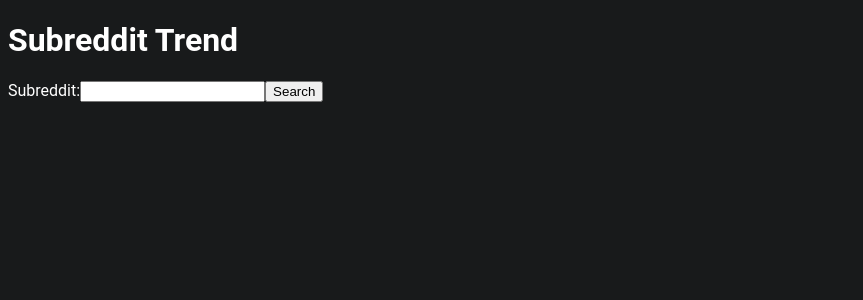
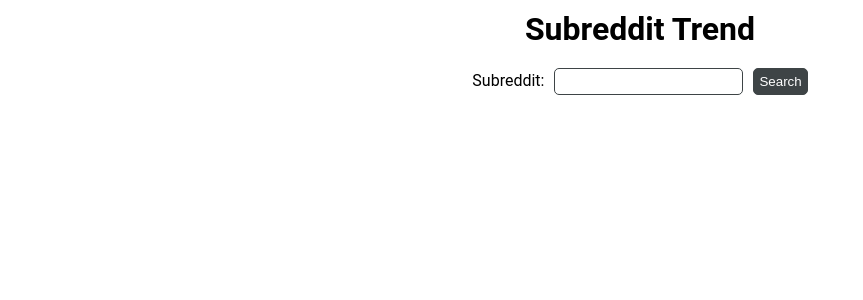
Before and after one commit to sametkayik/subreddit-trend, a React (Vite) app: page / in a window 1280 px wide. Shown: the top 300 px of the page, without its empty margins (0-863 px from the left). Built offline with nearby package versions, Linux system fonts and the light colour scheme.

Commit message:
Change style for main page

```diff
--- a/src/App.css
+++ b/src/App.css
@@ -1,27 +1,81 @@
 body {
   font-family: "Roboto", sans-serif;
-  background-color: #181a1b;
-  color: #fff;
+  background-color: #fff;
+  color: #000;
+}
+
+form {
+  margin: 10px;
+  text-align: center;
+}
+
+h1 {
+  text-align: center;
+  margin: 10px;
+}
+
+.container {
+  display: flex;
+  flex-direction: column;
+  flex-wrap: wrap;
+  width: 100%;
+  /* justify-content: center;
+  align-items: center; */
 }
 
 .post {
   margin: 10px;
-  padding: 10px;
-  border: 1px solid #3e4446;
-  border-radius: 5px;
-  width: 300px;
+  /* border: 1px solid #3e4446;
+  border-radius: 5px; */
+
   /* white-space: nowrap;
   overflow: hidden;
   text-overflow: ellipsis; */
+  display: flex;
+  flex-direction: column;
+  flex-wrap: wrap;
 }
 
 .post-link {
   text-decoration: none;
-  color: #3d9eff;
+  color: #000;
+  margin: 0px;
+  font-weight: bold;
 }
 
-.container {
+.post-details {
   display: flex;
   flex-direction: row;
-  flex-wrap: wrap;
+  font-size: 0.75rem;
+  color: #888;
 }
+
+.post-details p {
+  margin: 0px 15px 0px 0px;
+  padding: 0px;
+}
+
+.post-details p:first-child {
+  margin-left: 24px;
+}
+
+#subreddit-search {
+  margin: 10px;
+  border-radius: 5px;
+  border: 1px solid #3e4446;
+  padding: 5px;
+}
+
+#subreddit-submit {
+  padding: 5px;
+  border-radius: 5px;
+  border: 1px solid #3e4446;
+  background-color: #3e4446;
+  color: #fff;
+}
+
+.subreddit-name {
+  font-size: 1.5rem;
+  font-weight: bold;
+  margin: 10px;
+}
```
